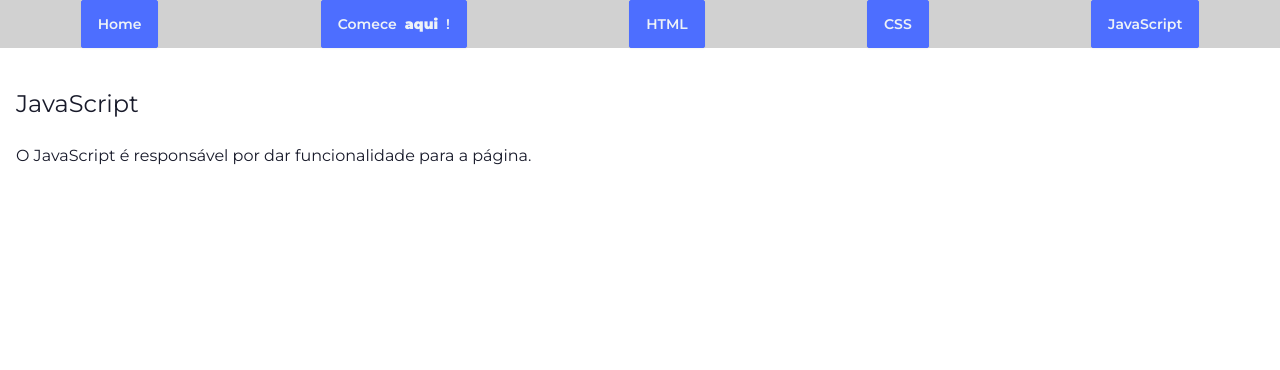
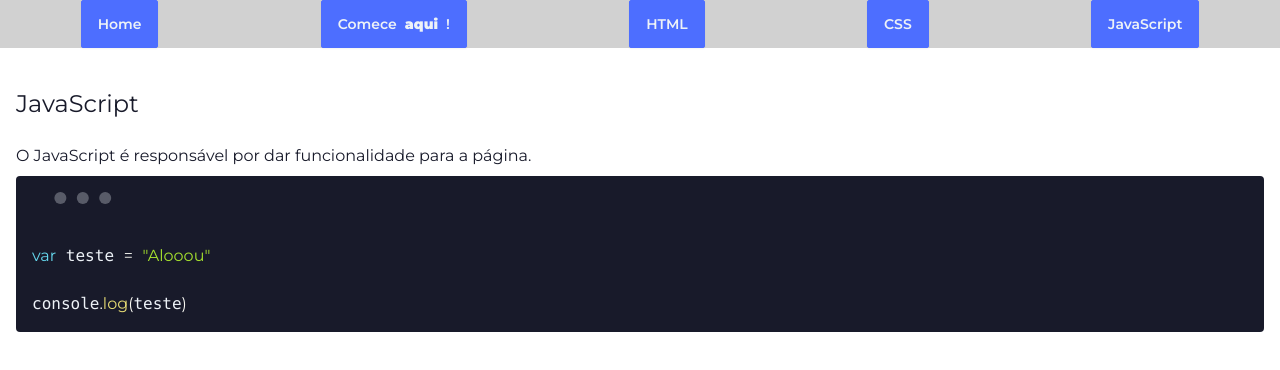
Before and after one commit to arqueduck/QuackAcademy, a Next.js app: page /javascript in a window 1280 px wide. Shown: the top 370 px of the page. Built offline with nearby package versions, Linux system fonts and the light colour scheme.

Commit message:
Movimentação de código para javascript

```diff
--- a/src/app/html/page.js
+++ b/src/app/html/page.js
@@ -1,10 +1,4 @@
 import CodeSnippet from "@/components/code/CodeSnippet";
-
-const code2 = `
-var teste = "Alooou"
-
-console.log(teste)
-`
 
 const code = `
 <!DOCTYPE html>
@@ -108,9 +102,6 @@ export default function page(){
             <p>Para isso, você pode acessar o W3 School, que é uma página voltada ao aprendizado de várias linguagens de programação de forma mais aprofundada.</p>
             <br></br>
             <p>Caso o HTML tenha feito sentido pra você e você quer se desafiar a criar páginas com mais elementos, é só <a className="font-bold text-teal-400" href="https://www.w3schools.com/html/default.asp">CLICAR AQUI</a></p>
-
-
-            <CodeSnippet content={code2} language="js" />
         </div>
     )
 }
--- a/src/app/javascript/page.js
+++ b/src/app/javascript/page.js
@@ -1,3 +1,11 @@
+import CodeSnippet from "@/components/code/CodeSnippet";
+
+const code2 = `
+var teste = "Alooou"
+
+console.log(teste)
+`
+
 export default function page(){
     return (
         <div className="p-4">
@@ -7,6 +15,8 @@ export default function page(){
             <p>
                 O JavaScript é responsável por dar funcionalidade para a página.
             </p>
+
+            <CodeSnippet content={code2} language="js" />
         </div>
     )
 }
```
